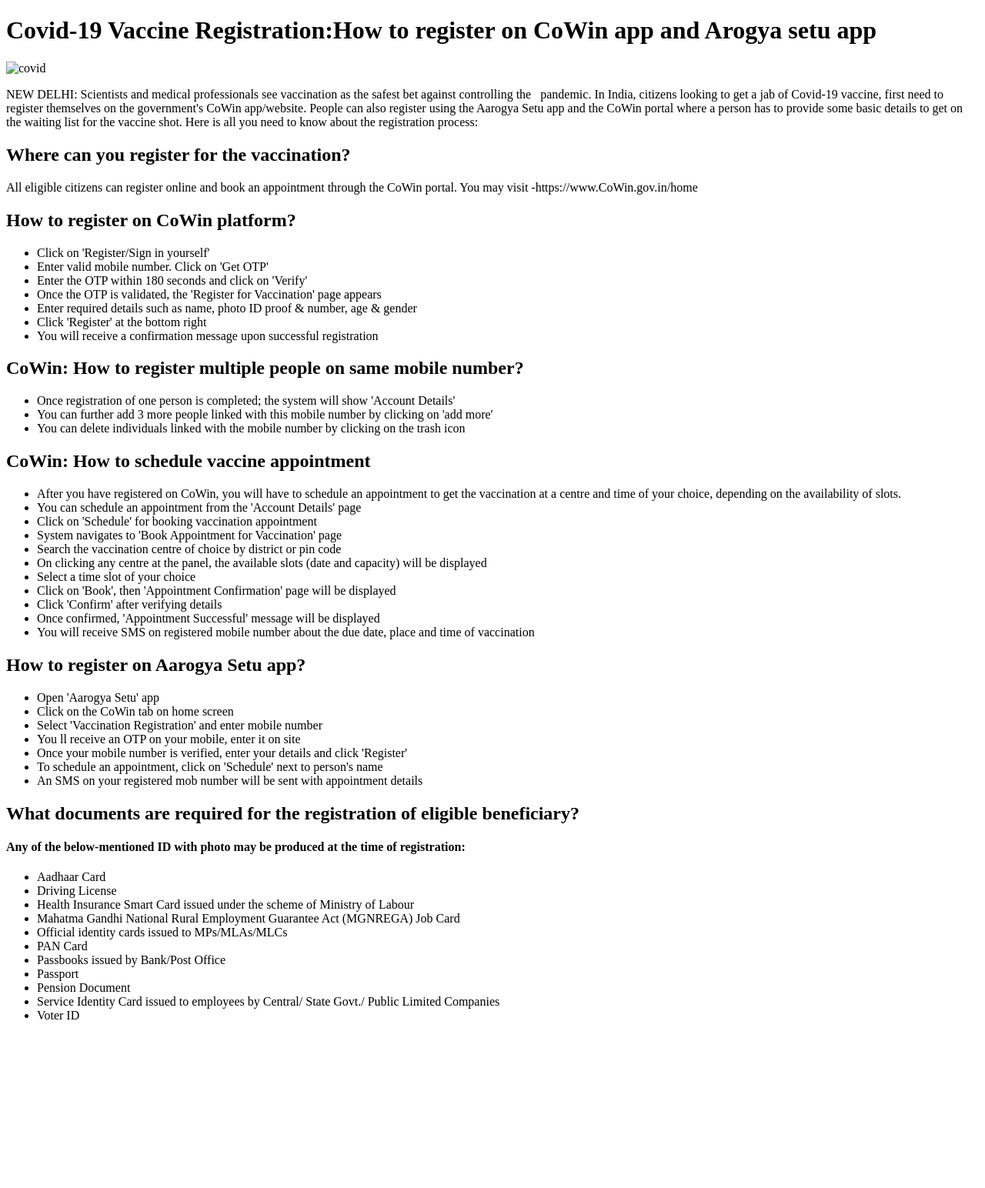
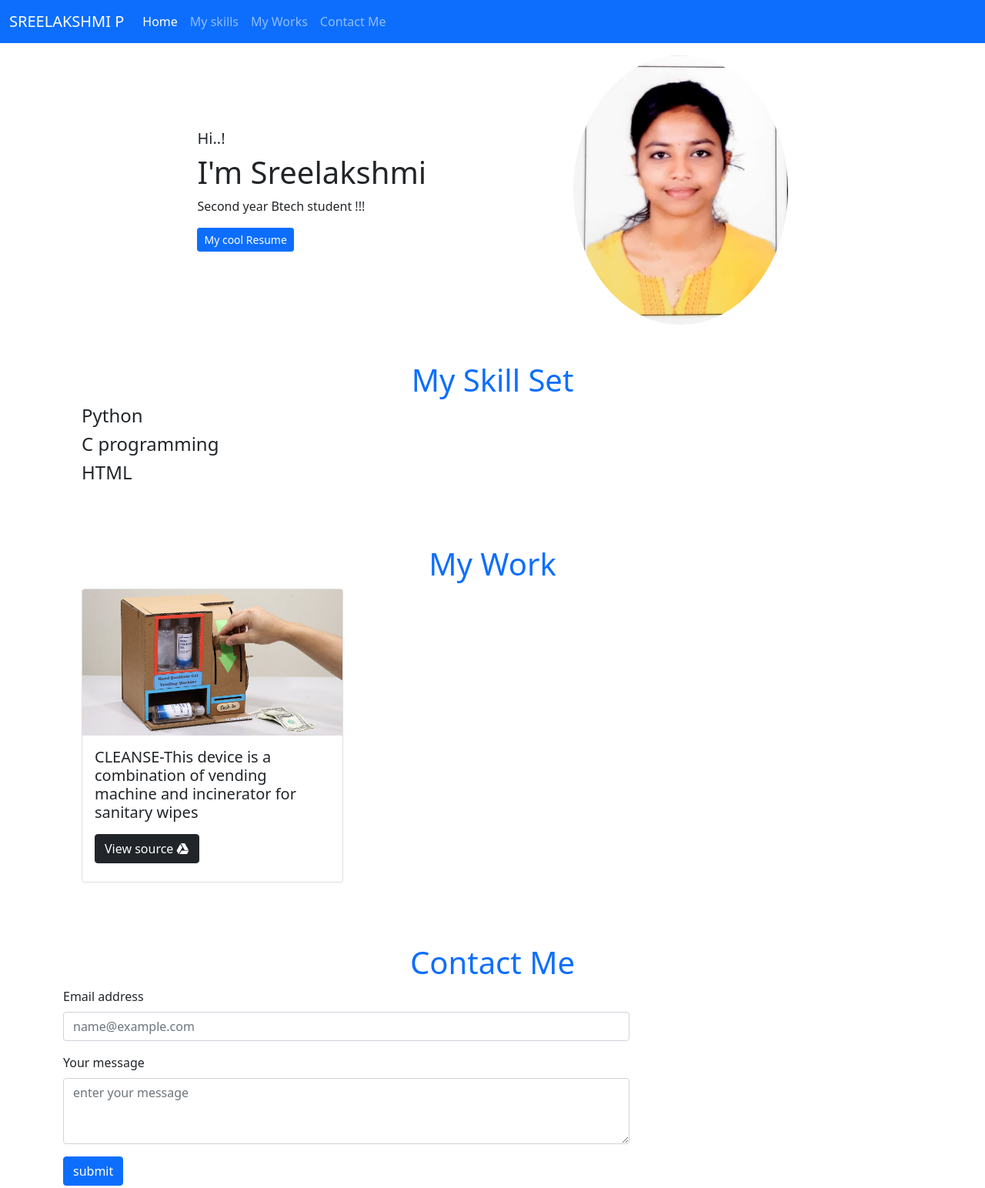
Before and after one commit to Sreekga1430/shape-ai-web-dev, a plain HTML site: page index.html in a window 1280 px wide. Shown: the top 1544 px of the page at 77% size. Before the commit the page ends 1345 px from the top, so only its background shows below. Drawn offline with nearby package versions, Linux system fonts and the light colour scheme.

Commit message:
Add files via upload

```diff
--- a/index.html
+++ b/index.html
@@ -2,83 +2,111 @@
 <html>
   <head>
     <meta charset="utf-8">
-    <title>Covid Vaccine Registration</title>
+    <meta name="viewport" content="width=device-width">
+    <title>repl.it</title>
+    <link href="https://cdn.jsdelivr.net/npm/bootstrap@5.0.1/dist/css/bootstrap.min.css" rel="stylesheet" integrity="sha384-+0n0xVW2eSR5OomGNYDnhzAbDsOXxcvSN1TPprVMTNDbiYZCxYbOOl7+AMvyTG2x" crossorigin="anonymous">
+     <link rel="stylesheet" href="https://cdnjs.cloudflare.com/ajax/libs/font-awesome/5.15.3/css/all.min.css" crossorigin="anonymous" refererpolicy="no reffer"/>
   </head>
   <body>
-    <div>
-      <h1>Covid-19 Vaccine Registration:How to register on CoWin app and Arogya setu app</h1>
-      <img src="COVID.jpg" alt="covid" width="900" height="400">
-      <p>NEW DELHI: Scientists and medical professionals see vaccination as the safest bet against controlling the
- pandemic. In India, citizens looking to get a jab of Covid-19 vaccine, first need to register themselves on the government's CoWin app/website.
+  <nav class="navbar sticky-top navbar-expand-lg navbar-dark bg-primary">
+  <div class="container-fluid">
+    <a class="navbar-brand text-white" href="#">SREELAKSHMI P</a>
+    <button class="navbar-toggler" type="button" data-bs-toggle="collapse" data-bs-target="#navbarSupportedContent" aria-controls="navbarSupportedContent" aria-expanded="false" aria-label="Toggle navigation">
+      <span class="navbar-toggler-icon"></span>
+    </button>
+    <div class="collapse navbar-collapse" id="navbarSupportedContent">
+      <ul class="navbar-nav me-auto mb-2 mb-lg-0">
+        <li class="nav-item">
+          <a class="nav-link active" aria-current="page" href="#hero">Home</a>
+        </li>
+        <li class="nav-item">
+          <a class="nav-link" href="#skills">My skills</a>
+        </li>
+        <li class="nav-item">
+          <a class="nav-link" href="#works">My Works</a>
+        </li>
+        <li class="nav-item">
+          <a class="nav-link" href="#contact">Contact Me</a>
+        </li>
+      </ul>
 
-People can also register using the Aarogya Setu app and the CoWin portal where a person has to provide some basic details to get on the waiting list for the vaccine shot. Here is all you need to know about the registration process:
+    </div>
+  </div>
+</nav>
+<main class="container mt-3">
+  <section id="hero" class="d-flex justify-content-sm-center justify-content-md-evenly align-items-sm-center flex-column-reverse gap-3 flex-md-row">
+  <!--hero-->
+  <div class="d-flex justify-content-sm-center align-items-sm-center flex-column justify-content-md-start align-items-md-start">
+    <h5>Hi..!</h5>
+    <h1>I'm Sreelakshmi</h1>
+    <P> Second year Btech student !!!</P>
+    <button class="btn btn-primary btn-sm"> My cool Resume </button>
+  </div>
+  <div class="d-md-none w-50 w-50">
+   <img src="Img.jpg"  alt="SREELAKSHMI" class="w-100 h-100 rounded-circle">
+  </div>
+   <div class="d-none d-md-block w-25 h-25">
+   <img src="Img.jpg"  alt="SREELAKSHMI" class="w-100 h-100 rounded-circle">
+  </div>
+  </section>
+  <section id="skills" class="mt-4 p-4">
+  <!-- my skills-->
+  <h1 class="text-primary text-center">My Skill Set</h1>
+  <div>
+    <h4>Python</h4>
+    <h4>C programming</h4>
+    <h4>HTML</h4>
 
-<h2>Where can you register for the vaccination?</h2>
-<p>All eligible citizens can register online and book an appointment through the CoWin portal. You may visit -https://www.CoWin.gov.in/home</p>
+  </div>
+  </section>
+  <section id="works" class="mt-4 p-4">
+  <!--my works-->
+  <h1 class="text-primary text-center"> My Work </h1>
+  <div class="row">
+    <div class="col-sm col-md-4">
+  <div class="card mb-2" >
+  <img src="img1.jpg" class="card-img-top" alt="...">
+  <div class="card-body">
+    <h5 class="card-title">CLEANSE-This device is a combination of vending machine and incinerator for sanitary wipes</p>
+    <a href="https://mgitsacin-my.sharepoint.com/:w:/g/personal/19ec124_mgits_ac_in/EU1DVPNyzNtMs3XHFuTvdnEBmfL-gERqjP-cvypw51PhmA?e=YdRGnQ" class="btn btn-dark"> View source <i class="fab fa-google-drive"></i></a>
+  </div>
+  </div>
+    </div>
+  </div>
+  </section>
+  <section id="contact" class="mt-4 py-4">
+  <!--Contact Me-->
+  <h1 class="text-primary text-center"> Contact Me </h1>
+<div class="row">
+  <div class="col-sm col-md-8">
+<div>
+  <form>
+    <div class="mb-3">
+  <label for="exampleFormControlInput1" class="form-label">Email address</label>
+  <input type="email" required class="form-control" id="exampleFormControlInput1" placeholder="name@example.com">
+</div>
+<div class="mb-3">
+  <label for="exampleFormControlTextarea1" class="form-label">Your message</label>
+  <textarea class="form-control" id="exampleFormControlTextarea1" required placeholder="enter your message" rows="3"></textarea>
+</div>
+<button type="submit" class="btn btn-primary">
+  submit
+</button>
+  </form>
+</div>
+<div class="col-sm col-md-4">
+  <div class="mt-3">
+    <h4><i class="fas fa-at"></i> sreekga1430@gmail.com</h4>
+    <button type="button" class="btn btn-link">
+      <a href="https://www.linkedin.com/in/sreelakshmi-p-919a05196"><i class="fab fa-linkedin"></i></a>
+    </button>
+  </div>
+</div>
 
-<h2>How to register on CoWin platform?</h2>
-<ul>
-<li>Click on 'Register/Sign in yourself'</li>
-<li>Enter valid mobile number. Click on 'Get OTP'</li>
-<li>Enter the OTP within 180 seconds and click on 'Verify'</li>
-<li>Once the OTP is validated, the 'Register for Vaccination' page appears</li>
-<li>Enter required details such as name, photo ID proof & number, age & gender</li>
-<li>Click 'Register' at the bottom right</li>
+  </section>
 
-<li>You will receive a confirmation message upon successful registration</li>
-</ul>
 
-<h2>CoWin: How to register multiple people on same mobile number?</h2>
-<ul>
-  <li>Once registration of one person is completed; the system will show 'Account Details'</li>
 
-<li>You can further add 3 more people linked with this mobile number by clicking on 'add more'</li>
-
-<li>You can delete individuals linked with the mobile number by clicking on the trash icon</li>
-</ul>
-
-<h2>CoWin: How to schedule vaccine appointment</h2>
-<ul>
-<li>After you have registered on CoWin, you will have to schedule an appointment to get the vaccination at a centre and time of your choice, depending on the availability of slots.</li>
-<li>You can schedule an appointment from the 'Account Details' page</li>
-<li>Click on 'Schedule' for booking vaccination appointment</li>
-<li>System navigates to 'Book Appointment for Vaccination' page</li>
-<li>Search the vaccination centre of choice by district or pin code</li>
-<li>On clicking any centre at the panel, the available slots (date and capacity) will be displayed</li>
-<li>Select a time slot of your choice</li>
-<li>Click on 'Book', then 'Appointment Confirmation' page will be displayed</li>
-<li>Click 'Confirm' after verifying details</li>
-<li>Once confirmed, 'Appointment Successful' message will be displayed</li>
-<li>You will receive SMS on registered mobile number about the due date, place and time of vaccination</li>
-</ul>
-
-<h2>How to register on Aarogya Setu app?</h2>
-<ul>
-<li>Open 'Aarogya Setu' app</li>
-<li>Click on the CoWin tab on home screen</li>
-<li>Select 'Vaccination Registration' and enter mobile number</li>
-<li>You ll receive an OTP on your mobile, enter it on site</li>
-<li>Once your mobile number is verified, enter your details and click 'Register'</li>
-<li>To schedule an appointment, click on 'Schedule' next to person's name</li>
-<li>An SMS on your registered mob number will be sent with appointment details</li>
-</ul>
-
-<h2>What documents are required for the registration of eligible beneficiary?</h2>
-
-<h4>Any of the below-mentioned ID with photo may be produced at the time of registration:</h4>
-<ul>
-<li>Aadhaar Card</li>
-<li>Driving License</li>
-<li>Health Insurance Smart Card issued under the scheme of Ministry of Labour</li>
-<li>Mahatma Gandhi National Rural Employment Guarantee Act (MGNREGA) Job Card</li>
-<li>Official identity cards issued to MPs/MLAs/MLCs</li>
-<li>PAN Card</li>
-<li>Passbooks issued by Bank/Post Office</li>
-<li>Passport</li>
-<li>Pension Document</li>
-<li>Service Identity Card issued to employees by Central/ State Govt./ Public Limited Companies</li>
-<li>Voter ID</li>
-</ul>
-    </div>
+    <script src="https://cdn.jsdelivr.net/npm/bootstrap@5.0.1/dist/js/bootstrap.bundle.min.js" integrity="sha384-gtEjrD/SeCtmISkJkNUaaKMoLD0//ElJ19smozuHV6z3Iehds+3Ulb9Bn9Plx0x4" crossorigin="anonymous"></script>
   </body>
-</html
+</html>
```
Also changed, not shown: Img.jpg (added), img1.jpg (added).
